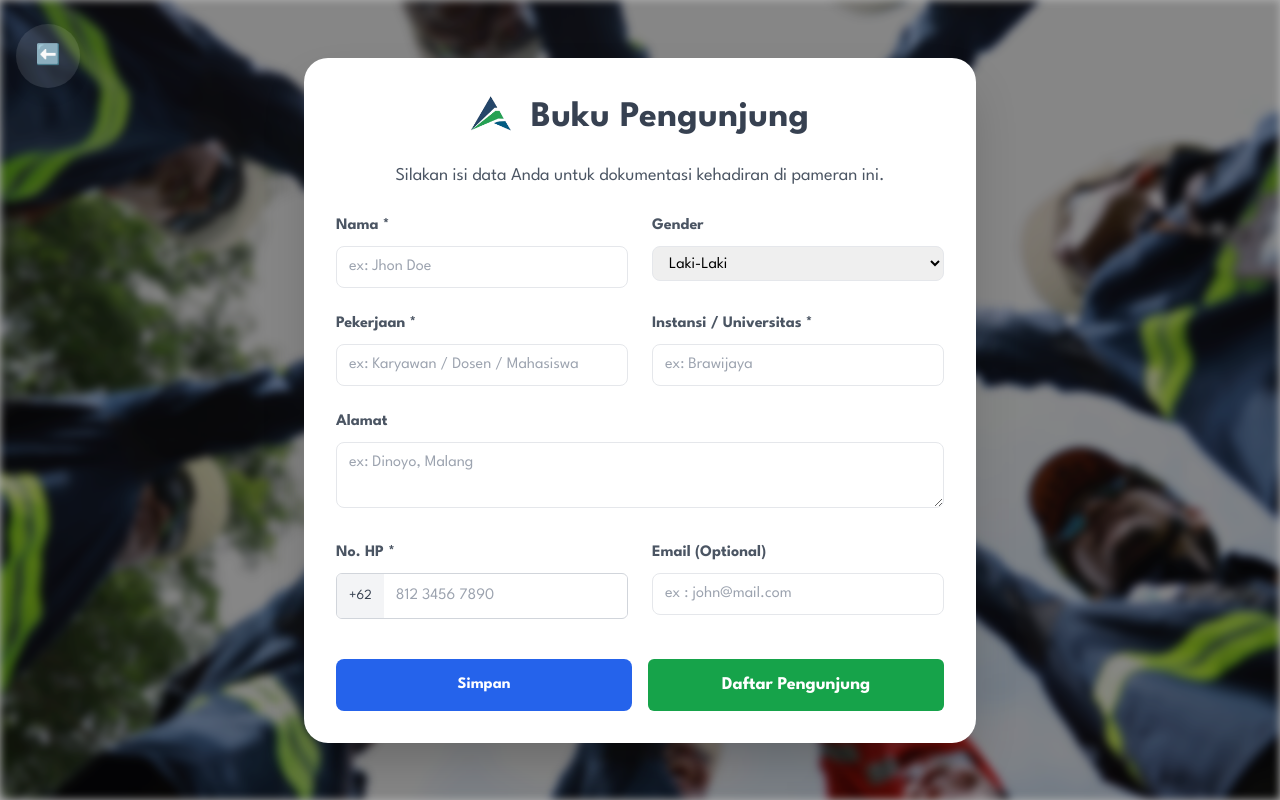
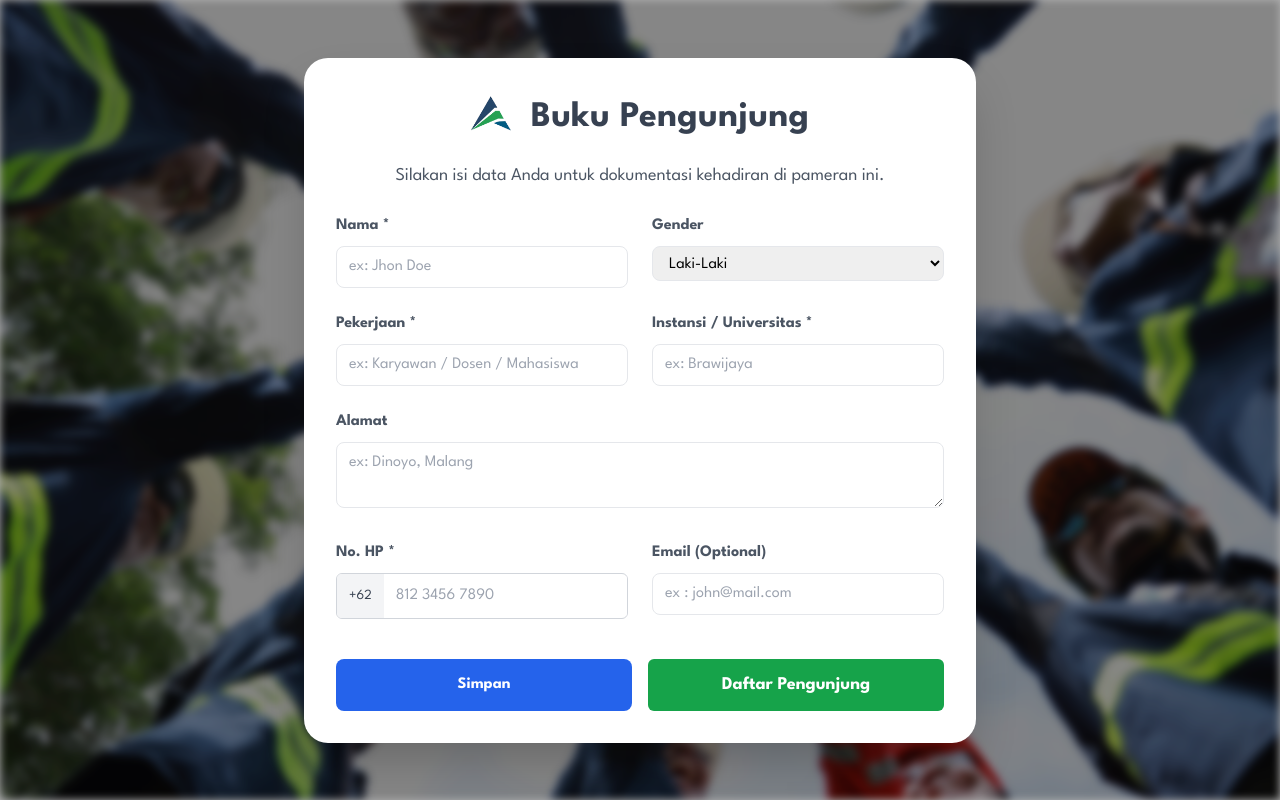
Before and after one commit to rizHarism/arunika-expo-app, a website with bundled scripts: page buku-tamu/index.html in a window 1280 px wide. Built offline with nearby package versions, Linux system fonts and the light colour scheme.

Commit message:
hide back button guest book for app web base (temp)

```diff
--- a/buku-tamu/index.html
+++ b/buku-tamu/index.html
@@ -16,10 +16,10 @@
   <!-- Overlay (optional, for extra contrast) -->
   <div class="absolute inset-0 bg-black/30"></div>
   <!-- Back Button -->
-  <a id="back-button" href="../index.html"
+  <!-- <a id="back-button" href="../index.html"
     class="fixed z-50 top-6 left-4 bg-white/10 text-white w-16 h-16 md:w-16 md:h-16 sm:w-8 sm:h-8 text-2xl md:text-xl sm:text-sm flex items-center justify-center rounded-full shadow-lg hover:bg-white/20 transition">
     ⬅️
-  </a>
+  </a> -->
   <!-- Centered Form Card -->
   <div class="relative z-10 w-full max-w-2xl bg-white rounded-3xl shadow-2xl p-8 space-y-6">
     <h2 class="md:mt-0 font-bold text-gray-700 tracking-wide mb-6 flex items-center justify-center">
```
